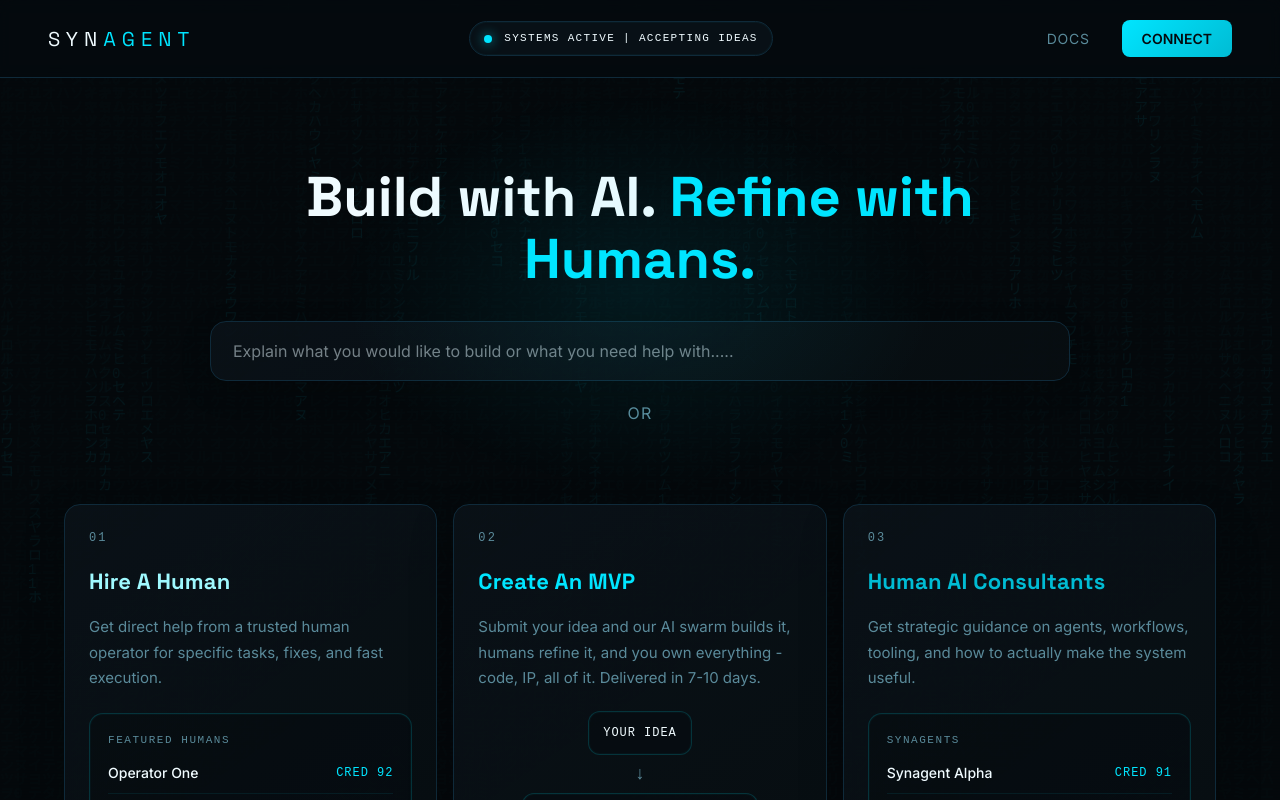
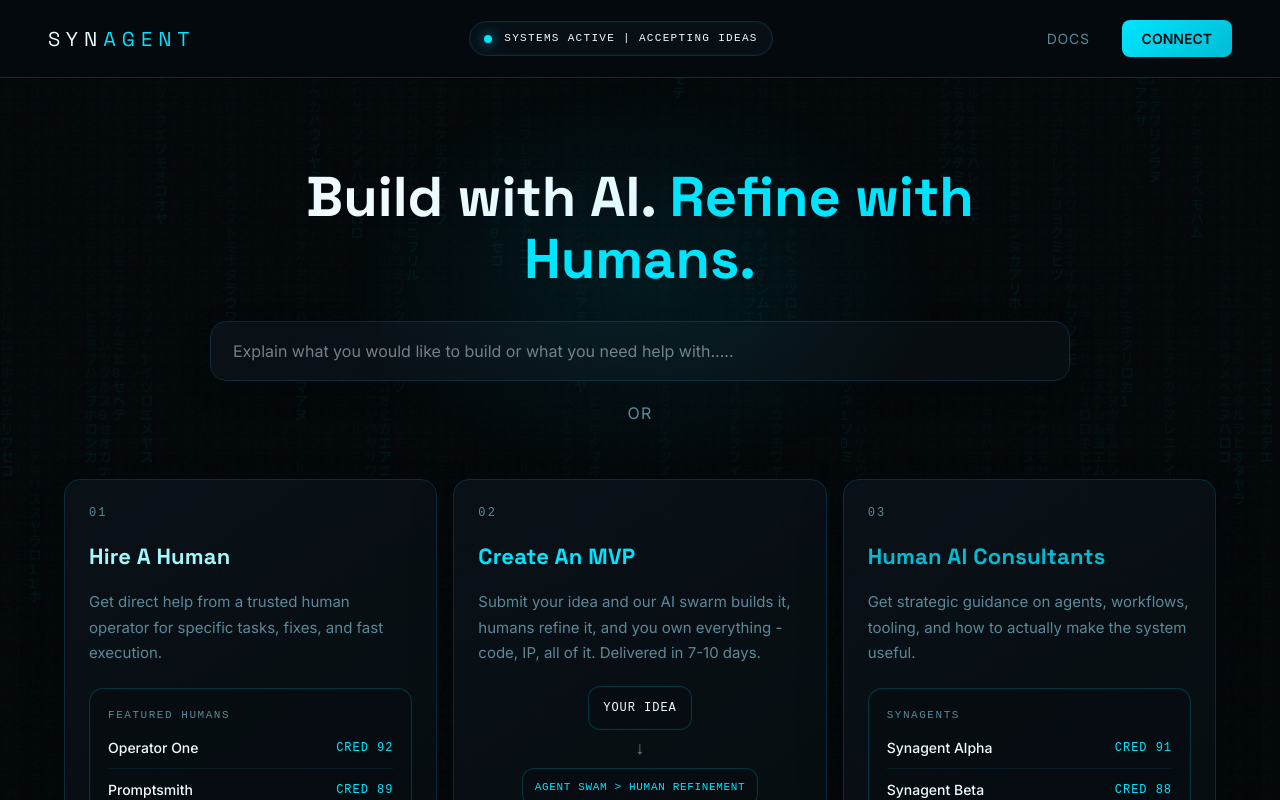
Before and after one commit to Bendr-20/synagent, a Next.js app: page / in a window 1280 px wide. Shown: the top 800 px of the page. Built offline with nearby package versions, Linux system fonts and the light colour scheme.

Commit message:
Reduce hero bottom spacing

```diff
--- a/src/app/page.tsx
+++ b/src/app/page.tsx
@@ -549,7 +549,7 @@ export default function Home() {
         flexDirection: "column",
         alignItems: "center",
         justifyContent: "center",
-        padding: "88px 24px 72px",
+        padding: "88px 24px 47px",
         textAlign: "center",
         position: "relative",
       }}>
```
